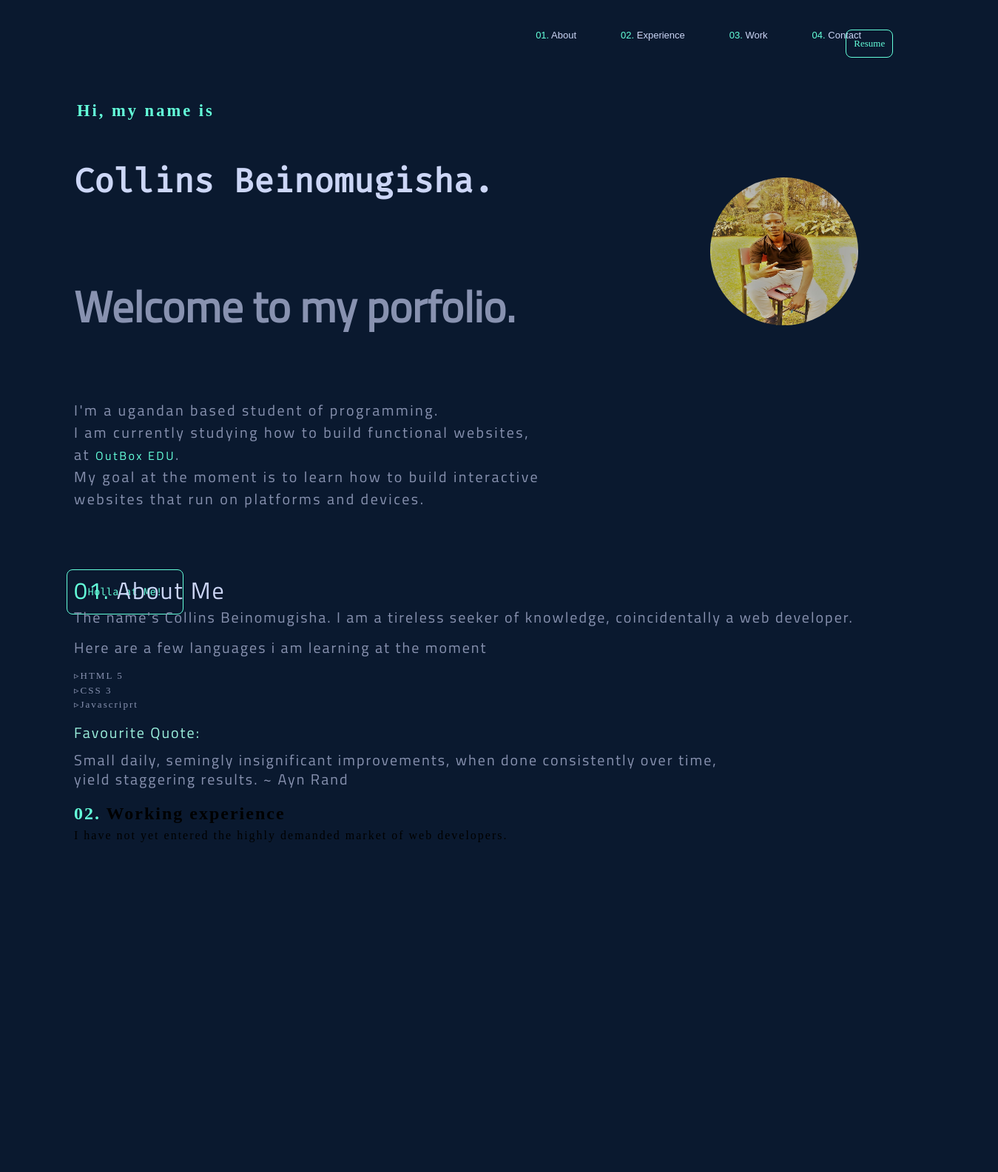
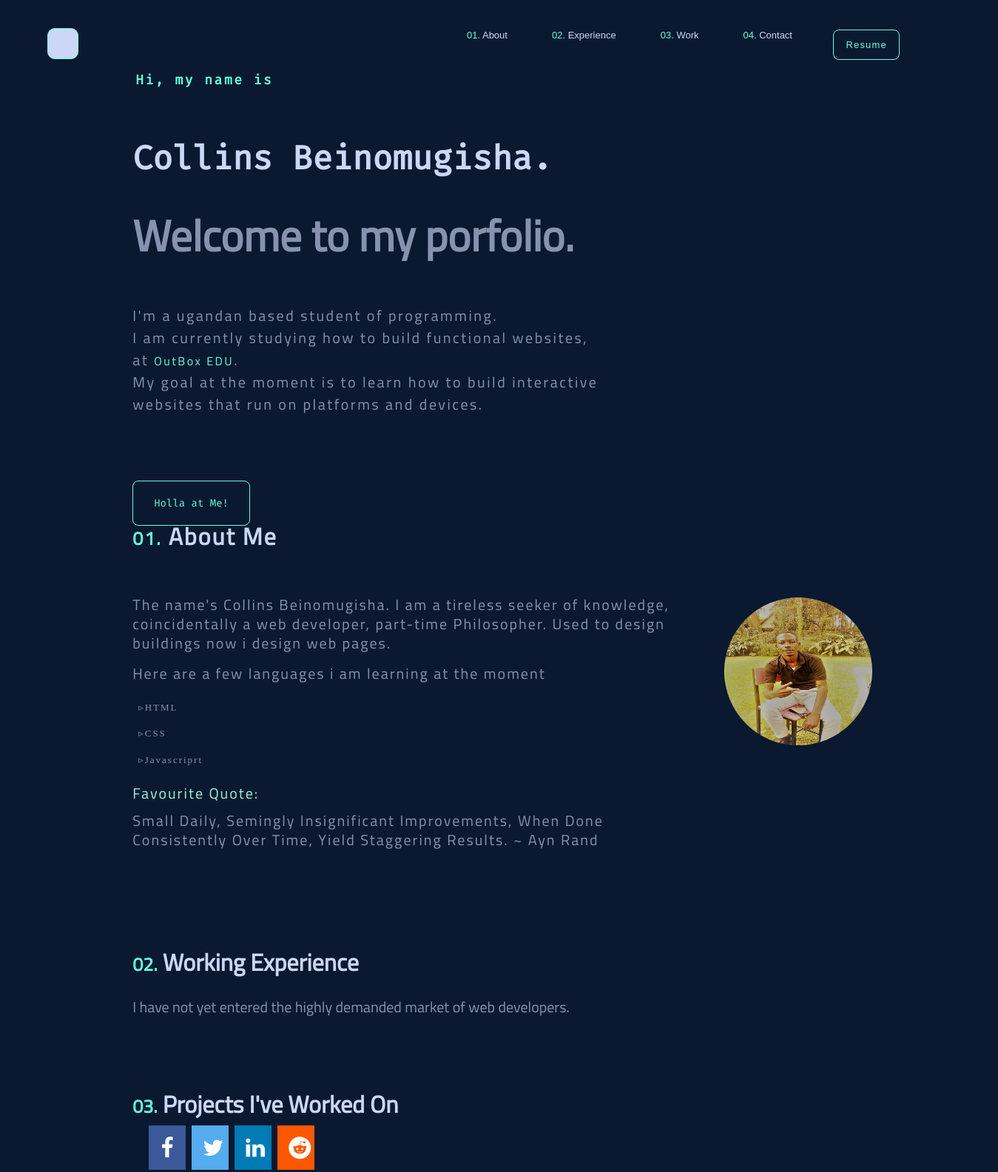
Before and after one commit to 1993bc20L/Porfolio, a plain HTML site: page index.html in a window 1280 px wide. Shown: the whole page at 74% size, 1349 px wide, since content can reach past the window. Before the commit the page ends 1142 px from the top, so only its background shows below. Drawn offline with Linux system fonts and the light colour scheme; a web font is replaced by a local one.

Commit message:
style changes

```diff
--- a/index.html
+++ b/index.html
@@ -1,21 +1,26 @@
 <!DOCTYPE html>
 <html lang="en">
-
   <head>
     <meta charset="UTF-8" />
     <meta http-equiv="X-UA-Compatible" content="IE=edge" />
     <meta name="viewport" content="width=device-width, initial-scale=1.0" />
+    <link
+      rel="stylesheet"
+      href="https://stackpath.bootstrapcdn.com/font-awesome/4.7.0/css/font-awesome.min.css"
+      integrity="sha384-wvfXpqpZZVQGK6TAh5PVlGOfQNHSoD2xbE+QkPxCAFlNEevoEH3Sl0sibVcOQVnN"
+      crossorigin="anonymous"
+    />
     <link rel="stylesheet" href="./myPortfolio.css" />
     <title>MyPortifolio</title>
   </head>
 
   <body>
-  <div class="wrapper">
     <div class="container">
-      <nav class="navbar">
-        <div class="logo">
+      <header>
+        <div id="logo">
           <a href="./index.html"><i class="fas fa-bold"></i></a>
         </div>
+        <nav>
           <div class="searchbar">
             <ul>
               <li>
@@ -31,10 +36,11 @@
                 <a href="#contact"><span id="number">04.</span> contact</a>
               </li>
             </ul>
-          <div><a href="/#resume" class="cv">Resume</a></div>
           </div>
+          <div><a href="/#resume" id="cv">Resume</a></div>
         </nav>
-      <section>
+      </header>
+      <section class="section1">
         <div class="firsthead">
           <h1>Hi, my name is</h1>
         </div>
@@ -48,51 +54,83 @@
           <p>
             I'm a ugandan based student of programming. <br />
             I am currently studying how to build functional websites,<br />
-            at <a href="https://outbox.co.ug/outbox-edu" id="outbox">OutBox EDU</a>.
+            at
+            <a href="https://outbox.co.ug/outbox-edu" id="outbox">OutBox EDU</a
+            >.
             <br />
             My goal at the moment is to learn how to build interactive
             <br />
             websites that run on platforms and devices.
           </p>
         </div>
-        <div class="myImage">
-          <img src="./image/me.jpg" width="200px" height="200px" class="pic" alt="A picture of myself!" />
-        </div>
         <div class="emailLink">
           <a href="https://bex.collo13@gmail.com">Holla at Me!</a>
         </div>
       </section>
 
+      <section class="section2">
         <div class="aboutMe">
           <h2 id="About"><span id="uno">01.</span> about me</h2>
           <p class="para1">
             The name's <span>Collins Beinomugisha.</span> I am a tireless seeker
-          of knowledge, coincidentally a web developer.
+            of knowledge, coincidentally a web developer, part-time Philosopher.
+            Used to design buildings now i design web pages.
           </p>
-        <p class="para1">Here are a few languages i am learning at the moment</p>
+
+          <p class="para1">
+            Here are a few languages i am learning at the moment
+          </p>
           <ul class="languages">
-          <li>HTML 5</li>
-          <li>CSS 3</li>
+            <li>HTML</li>
+            <li>CSS</li>
             <li>Javascriprt</li>
           </ul>
           <div class="para3">
             <span> Favourite Quote:</span>
-          <p class="quote">Small daily, semingly insignificant improvements, when done consistently over time,<br>
-          yield staggering results. ~ Ayn Rand</p>
+            <p class="quote">
+              Small daily, semingly insignificant improvements, when done <br />
+              consistently over time, yield staggering results. ~ Ayn Rand
+            </p>
           </div>
 
+          <div class="myImage">
+            <img
+              src="./image/me.jpg"
+              width="200px"
+              height="200px"
+              class="pic"
+              alt="A picture of myself!"
+            />
+          </div>
+        </div>
+      </section>
+
+      <section class="section3">
         <div class="experience">
           <h2 id="Jobs"><span id="uno">02.</span> Working experience</h2>
           <p class="para4">
             I have not yet entered the highly demanded market of web developers.
           </p>
+        </div>
+      </section>
 
+      <section class="section4">
+        <div class="work">
+          <h2 id="projects">
+            <span id="uno">03.</span> Projects I've Worked On
+          </h2>
         </div>
+        <div id="social-media-links">
+          <!-- adding font awesome icons -->
+
+          <a href="#" class="fa fa-facebook"></a>
+          <a href="#" class="fa fa-twitter"></a>
+          <a href="#" class="fa fa-linkedin"></a>
+          <a href="#" class="fa fa-reddit"></a>
 
 
         </div>
-    </div>
+      </section>
     </div>
   </body>
-
 </html>
--- a/myPortfolio.css
+++ b/myPortfolio.css
@@ -1,3 +1,5 @@
+/* fonts used on my page */
+
 @import url('https://fonts.googleapis.com/css2?family=Recursive:wght@500&display=swap');
 
 @import url('https://fonts.googleapis.com/css2?family=Fira+Code&display=swap');
@@ -10,39 +12,61 @@
     box-sizing: border-box;
 }
 
+/* Body section */
+
 body {
     background: #0A192F;
 }
 
-.wrapper {
+/* wrapper div contains the whole web content */
+
+.container {
     margin-top: 3%;
 }
 
-nav {
-    width: 1349px;
-    height: 100px;
+/* nav element contains the navigation part of the web page */
+
+header nav {
+    max-width: 1400px;
+    max-height: 100px;
     background: #0A192F;
     padding: 0 50px;
+    cursor: pointer;
 }
 
-nav .logo {
+/* div with the id #logo contains the icon in the header */
+
+header #logo {
+    position: absolute;
+    left: 5%;
+    background-color: #CCD6F6;
+    width: 42px;
+    height: 42px;
     float: left;
+    border: 1px solid #64FFDA;
+    border-radius: 10px;
 }
 
-.fa-bold {
-    background: #CCD6F6;
+/* styling the logo in the nav bar */
+
+header #logo a .fa-bold {
+    /* background: #CCD6F6;
     position: absolute;
     left: 35%;
-    color: yellow;
-    margin-top: -7px;
+    margin-top: -7px; */
 }
 
-nav .searchbar {
-    float: right;
-    margin-right: 10%;
-    align-items: center;
-    justify-content: space-evenly;
+#logo a {
+    visibility: hidden;
 }
+
+/* positioning of the nav bar  */
+
+header nav .searchbar {
+    margin-left: 45%;
+}
+
+/* styling of unordered list */
 
 nav .searchbar ul {
     display: flex;
@@ -51,6 +75,8 @@ nav .searchbar ul {
     position: relative;
     list-style: none;
 }
+
+/* styling of the links nested in the ul */
 
 nav .searchbar ul a {
     color: #CCD6F6;
@@ -63,61 +89,82 @@ nav .searchbar ul a {
 
 }
 
+/* hovering effect on the navigation */
+
 nav .searchbar ul a:hover {
     color: #64FFDA;
 }
+
+/* styling of the number on sub headings */
 
 #number {
     color: #64FFDA;
 }
 
-.cv {
+/* styling the resume part of the nav */
+
+#cv {
+    cursor: pointer;
     font-size: 13px;
+    font-weight: normal;
+    font-family: 'Recursive',
+        sans-serif;
+    letter-spacing: 1.2px;
     margin-right: 60px;
-    padding: 10px;
+    padding: 12px 16px;
     color: #64FFDA;
     border: 0.5px solid #64FFDA;
     border-radius: 8px;
     text-decoration: none;
     position: absolute;
     top: 5%;
-    right: 1%;
+    left: 88%;
 }
 
-.cv:hover {
+/* hovering effect on the resume box */
+
+#cv:hover {
     background: #64ffda1a;
 }
 
-section {
-    margin-left: 100px;
+/* styling of section1 */
+
+.section1 {
+    margin-left: 14%;
+    margin-top: 4%;
 }
 
+/* styling the frst heading (h1)*/
 
-section .firsthead {
-    padding-bottom: 30px;
-    line-height: 1.1;
+.section1 .firsthead {
+    line-height: 1.3px;
     color: #64FFDA;
-    font-size: 15px;
-    letter-spacing: 3px;
+    font-size: 12px;
+    font-family: 'Fira Code',
+        monospace;
+    letter-spacing: 2.5px;
     width: 200px;
     height: 47px;
     margin: 0 0 30px 4px;
 }
 
-section .secondhead {
-    margin: 0;
-    max-width: 700px;
-    max-height: 88px;
+/* styling of second heading (h2) */
+
+.section1 .secondhead {
+    position: absolute;
+    top: 23%;
     font-size: 30px;
     color: #CCD6F6;
     font-family: 'Fira Code',
         monospace;
 }
 
-section .thirdhead {
+/* styling of third heading h3 */
+
+.section1 .thirdhead {
     display: block;
     position: absolute;
-    top: 45%;
+    top: 33%;
     margin: 10px 0px 0px;
     color: #8892B0;
     font-size: 50px;
@@ -127,9 +174,11 @@ section .thirdhead {
     max-height: 72px;
 }
 
-section .firstParagraph {
+/* styling of the first paragraph */
+
+.section1 .firstParagraph {
     position: absolute;
-    top: 65%;
+    top: 49%;
     color: #8892B0;
     margin: 20px 0px 0px;
     line-height: 1.5;
@@ -141,23 +190,17 @@ section .firstParagraph {
     max-height: 105;
 }
 
+/*  styling the link text OutBox Edu */
 #outbox {
     color: #64FFDA;
     text-decoration: none;
     font-size: 16px;
 }
 
-.myImage {
-    position: absolute;
-    top: 30%;
-    left: 75%;
-}
-
-.myImage .pic {
-    border-radius: 50%;
-}
+/* styling of the div emailLink */
 
 .emailLink {
+    cursor: pointer;
     font-size: 14px;
     font-family: 'Fira Code',
         monospace;
@@ -166,31 +209,42 @@ section .firstParagraph {
     border: 0.5px solid #64FFDA;
     border-radius: 8px;
     position: absolute;
-    top: 90%;
-    left: 7%;
+    top: 75%;
+    left: 14%;
 }
+
+/* adding color to emailLink */
 
 .emailLink a {
     text-decoration: none;
     color: #64FFDA;
 }
 
+/* adding hovering effect to emailLink */
+
 .emailLink:hover {
     background: #64ffda1a;
 }
 
+/* styling the about me div */
+
 .aboutMe {
     display: block;
     position: relative;
-    margin-top: 500px;
-    margin-left: 100px;
+    margin-top: 650px;
+    margin-left: 14%;
     letter-spacing: 2px;
     line-height: 1.5;
+    max-width: 800px;
 }
 
+/* styling the text "About Me" */
+
 #About {
+    position: absolute;
+    top: -30%;
     text-transform: capitalize;
-    font-weight: 550;
+    font-weight: 600;
     font-family: 'Titillium Web',
         sans-serif;
     font-size: 32px;
@@ -199,7 +253,10 @@ section .firstParagraph {
 
 #uno {
     color: #64FFDA;
+    font-size: 25px;
 }
+
+/* styling para1 in the aboutMe div */
 
 .aboutMe .para1 {
     display: block;
@@ -211,9 +268,13 @@ section .firstParagraph {
     font-size: 20px;
 }
 
+/* styling para3 */
+
 .para3 {
     margin-top: 15px;
 }
+
+/* styling the quote */
 
 .para3 .quote {
     display: block;
@@ -224,29 +285,135 @@ section .firstParagraph {
     line-height: 1.3;
     font-size: 20px;
     font-weight: 550;
+    text-transform: capitalize;
 }
+
+/* styling the span in para3 */
 
 .para3 span {
     color: #9df3df;
     font-family: 'Titillium Web',
-    sans-serif;
+        sans-serif;
     line-height: 1.3;
     font-size: 20px;
     font-weight: 550;
     margin-top: 30px;
 }
 
-.aboutMe .languages li{
+/* styling the ul in the about part */
+
+.aboutMe .languages li {
     list-style: none;
     color: #8892B0;
     font-size: 13px;
+    padding: 8px;
 }
+
+/* adding the ul with a pseudo element*/
 
 .aboutMe .languages li::before {
     content: "▹";
     /* "▹"	white right-pointing small triangle*/
 }
 
-/* .experince {
-    margin-top: 100px;
-} */
+/* styling of my image */
+
+.myImage {
+    position: absolute;
+    top: 1%;
+    left: 100%;
+}
+
+/* addding curves on the image */
+
+.myImage .pic {
+    border-radius: 50%;
+}
+
+/* styling of section3 */
+
+.section3 {
+    position: relative;
+    margin-left: 14%;
+    margin-top: 10%;
+}
+
+/* styling heading (h2) in section3 */
+
+.section3 h2 {
+    position: absolute;
+    /* top: -30%; */
+    text-transform: capitalize;
+    font-weight: 600;
+    font-family: 'Titillium Web',
+        sans-serif;
+    font-size: 32px;
+    color: #CCD6F6;
+}
+
+/* styling div para4 */
+
+.section3 p {
+    color: #8892B0;
+    font-family: 'Titillium Web',
+        sans-serif;
+    font-size: 20px;
+    position: absolute;
+    bottom: -100px;
+}
+
+/* styling section4*/
+
+.section4 {
+    position: relative;
+    margin-left: 14%;
+    margin-top: 25%;
+}
+
+.section4 h2 {
+    text-transform: capitalize;
+    font-weight: 600;
+    font-family: 'Titillium Web',
+    sans-serif;
+    font-size: 32px;
+    color: #CCD6F6;
+}
+
+/* styling social media icons */
+
+#social-media-links {
+    padding-left: 20px;
+}
+
+.fa {
+    padding: 15px;
+    font-size: 30px;
+    width: 50px;
+    text-align: center;
+    text-decoration: none;
+    margin: 5px 2px;
+}
+
+.fa:hover {
+    opacity: 0.7;
+}
+
+.fa-facebook {
+    background: #3B5998;
+    color: white;
+}
+
+.fa-twitter {
+    background: #55ACEE;
+    color: white;
+}
+
+.fa-linkedin {
+    background: #007bb5;
+    color: white;
+}
+
+.fa-reddit {
+    background: #ff5700;
+    color: white;
+}
```
Lines whose indentation alone changed are shown as unchanged.
